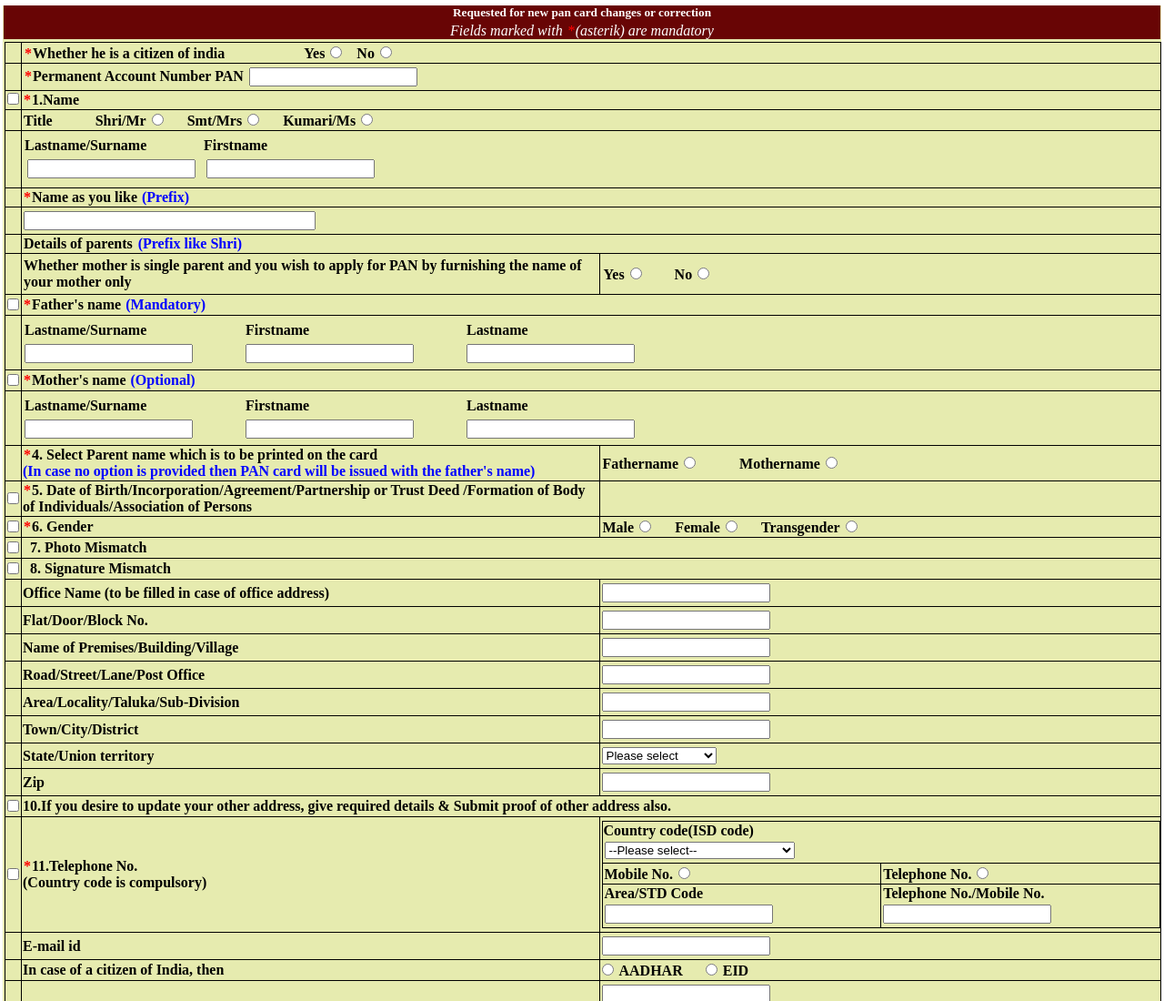
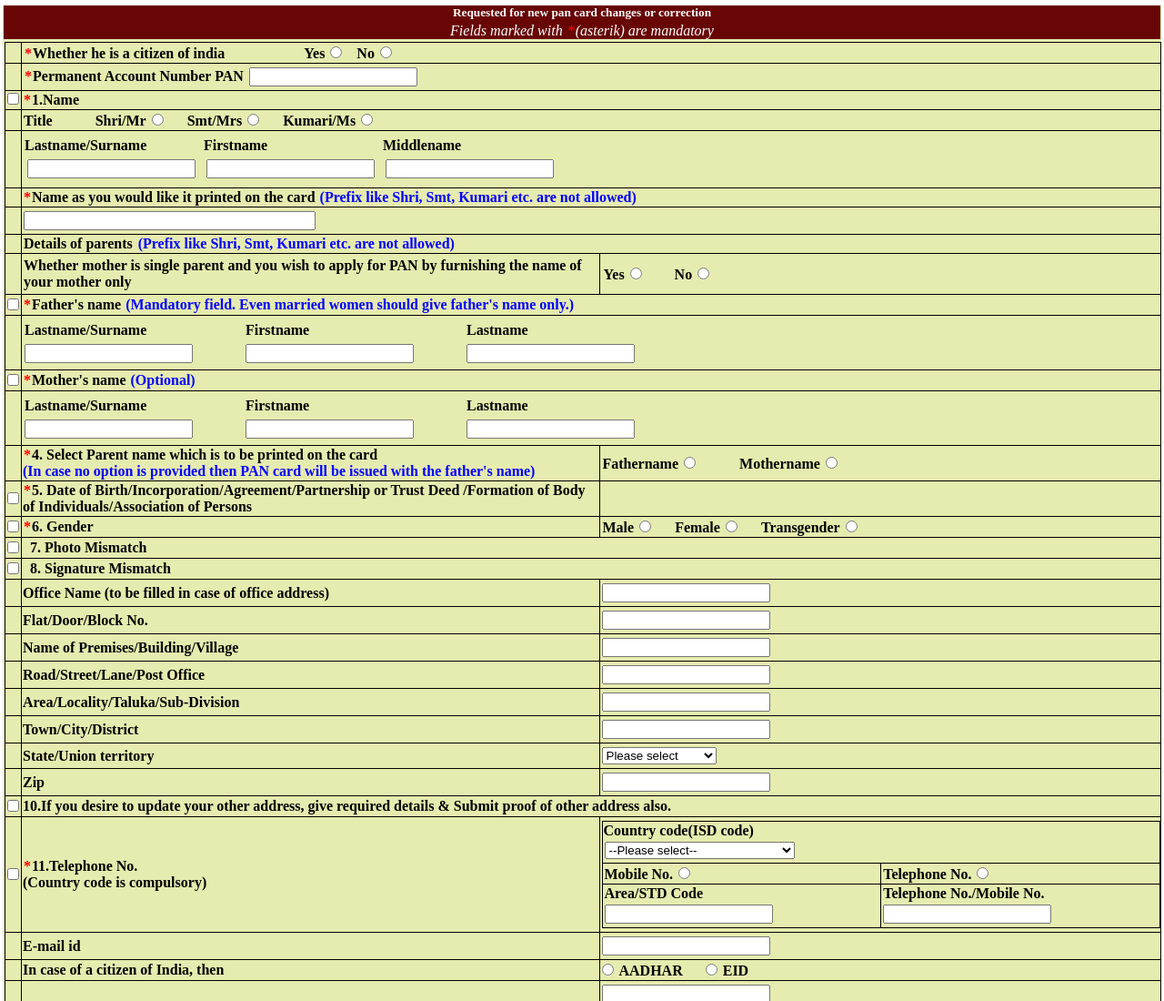
Before and after one commit to Vishal2303/Pan, a plain HTML site: page index.html in a window 1280 px wide. Shown: the top 1100 px of the page at 91% size. Drawn offline with Linux system fonts and the light colour scheme.

Commit message:
Update index.html

```diff
--- a/index.html
+++ b/index.html
@@ -116,14 +116,23 @@
                             </div>
                         </div>
 
+                        <div style="display: inline-block;">
+                            <p>Middlename</p>
+
+                            <div style="display: block;">
+                                <label for="sur"></label>
+                                <input type="text" name="" id="sur">
+                            </div>
+                        </div>
+
                     </td>
                 </tr>
 
                 <tr>
                     <td></td>
                     <td colspan="2">
-                        <span>*</span>Name as you like
-                        <span class="prefix">(Prefix)</span>
+                        <span>*</span>Name as you would like it printed on the card
+                        <span class="prefix">(Prefix like Shri, Smt, Kumari etc. are not allowed)</span>
 
                     </td>
                 </tr>
@@ -139,7 +148,7 @@
                     <td></td>
                     <td colspan="2">
                         <p style="display: inline;">Details of parents</p>
-                        <span class="prefix">(Prefix like Shri)</span>
+                        <span class="prefix">(Prefix like Shri, Smt, Kumari etc. are not allowed)</span>
                     </td>
                 </tr>
 
@@ -167,7 +176,7 @@
                     <td colspan="2">
                         <span>*</span>Father's name
                         <!-- <p>Father's name</p> -->
-                        <span class="prefix">(Mandatory)</span>
+                        <span class="prefix">(Mandatory field. Even married women should give father's name only.)</span>
                     </td>
 
                 </tr>
```
